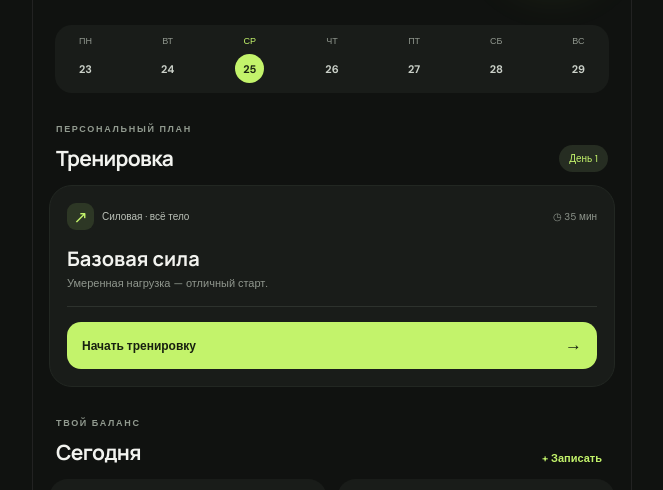
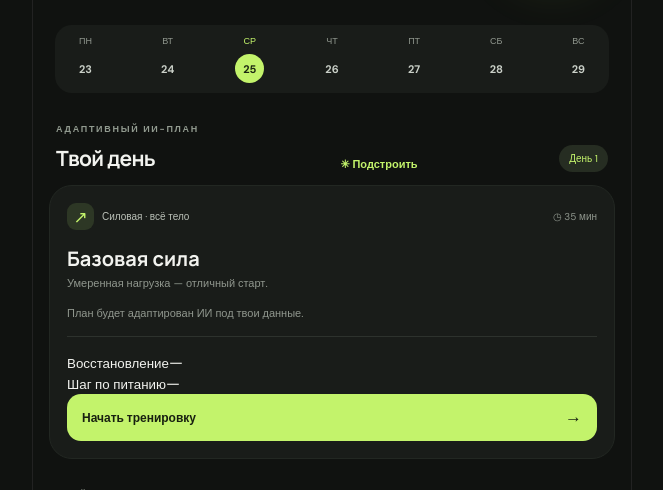
Before and after one commit to kredo405/my_fitness, a website: page index.html in a window 1280 px wide. Shown: the part 232-722 px from the top of the page, without its empty margins (308-971 px from the left). Drawn offline with Linux system fonts and the light colour scheme.

Commit message:
feat: surface adaptive AI plan on dashboard

```diff
--- a/index.html
+++ b/index.html
@@ -14,8 +14,8 @@
     <main>
       <section class="welcome"><div><p class="eyebrow" id="todayLabel">ТВОЙ ПЛАН НА СЕГОДНЯ</p><h1>Сильнее<br>с каждым днём.</h1><p class="subtle" id="greeting">Тренер уже готовит твой план</p></div><div class="hero-orb"><span>✳</span></div></section>
       <div class="week-strip" id="weekStrip"></div>
-      <section class="section-head"><div><p class="eyebrow">ПЕРСОНАЛЬНЫЙ ПЛАН</p><h2>Тренировка</h2></div><span class="pill" id="planTag">День 1</span></section>
-      <section class="workout-card"><div class="workout-meta"><span class="workout-icon">↗</span><span id="workoutType">Силовая · всё тело</span><span class="duration">◷ 35 мин</span></div><h3 id="workoutTitle">Базовая сила</h3><p id="workoutDesc">Умеренная нагрузка — отличный старт.</p><div class="exercise-list" id="exerciseList"></div><button class="primary-btn" id="completeWorkout">Начать тренировку <span>→</span></button></section>
+      <section class="section-head"><div><p class="eyebrow">АДАПТИВНЫЙ ИИ-ПЛАН</p><h2>Твой день</h2></div><button class="text-btn" id="adaptPlan">✳ Подстроить</button><span class="pill" id="planTag">День 1</span></section>
+      <section class="workout-card"><div class="workout-meta"><span class="workout-icon">↗</span><span id="workoutType">Силовая · всё тело</span><span class="duration" id="planDuration">◷ 35 мин</span></div><h3 id="workoutTitle">Базовая сила</h3><p id="workoutDesc">Умеренная нагрузка — отличный старт.</p><p class="plan-reason" id="planReason">План будет адаптирован ИИ под твои данные.</p><div class="exercise-list" id="exerciseList"></div><div class="plan-extra"><div><small>Восстановление</small><span id="recoveryAction">—</span></div><div><small>Шаг по питанию</small><span id="nutritionAction">—</span></div></div><button class="primary-btn" id="completeWorkout">Начать тренировку <span>→</span></button></section>
       <section class="section-head compact"><div><p class="eyebrow">ТВОЙ БАЛАНС</p><h2>Сегодня</h2></div><button class="text-btn" id="logOpen">+ Записать</button></section>
       <div class="metric-grid"><article class="metric-card"><div class="metric-top"><span class="metric-icon water">◉</span><span class="metric-label">Вода</span></div><strong id="waterValue">0 <small>/ 2 л</small></strong><button class="metric-action" id="addWater">+ стакан</button><div class="progress"><i id="waterProgress"></i></div></article><article class="metric-card"><div class="metric-top"><span class="metric-icon sleep">☾</span><span class="metric-label">Сон</span></div><strong id="sleepValue">— <small>часов</small></strong><button class="metric-action" id="sleepAction">Записать сон</button><div class="metric-note" id="sleepNote">Как ты спал?</div></article><article class="metric-card"><div class="metric-top"><span class="metric-icon" style="background:#332b23;color:#f6bc83">✳</span><span class="metric-label">Питание</span></div><strong id="foodValue">— <small>ккал</small></strong><button class="metric-action" id="foodAction">Записать еду</button><div class="metric-note" id="proteinValue">Белок: — г</div></article></div>
       <section class="coach-card"><div class="coach-header"><div class="coach-avatar">✳</div><div><p class="eyebrow">ИИ-ТРЕНЕР</p><h3>На связи 24/7</h3></div><span class="online-dot"></span></div><p class="coach-copy">Спроси о тренировках, питании или восстановлении. Я учту твой профиль и сегодняшний контекст.</p><button class="secondary-btn" id="chatOpen">Поговорить с тренером <span>→</span></button></section>
```
